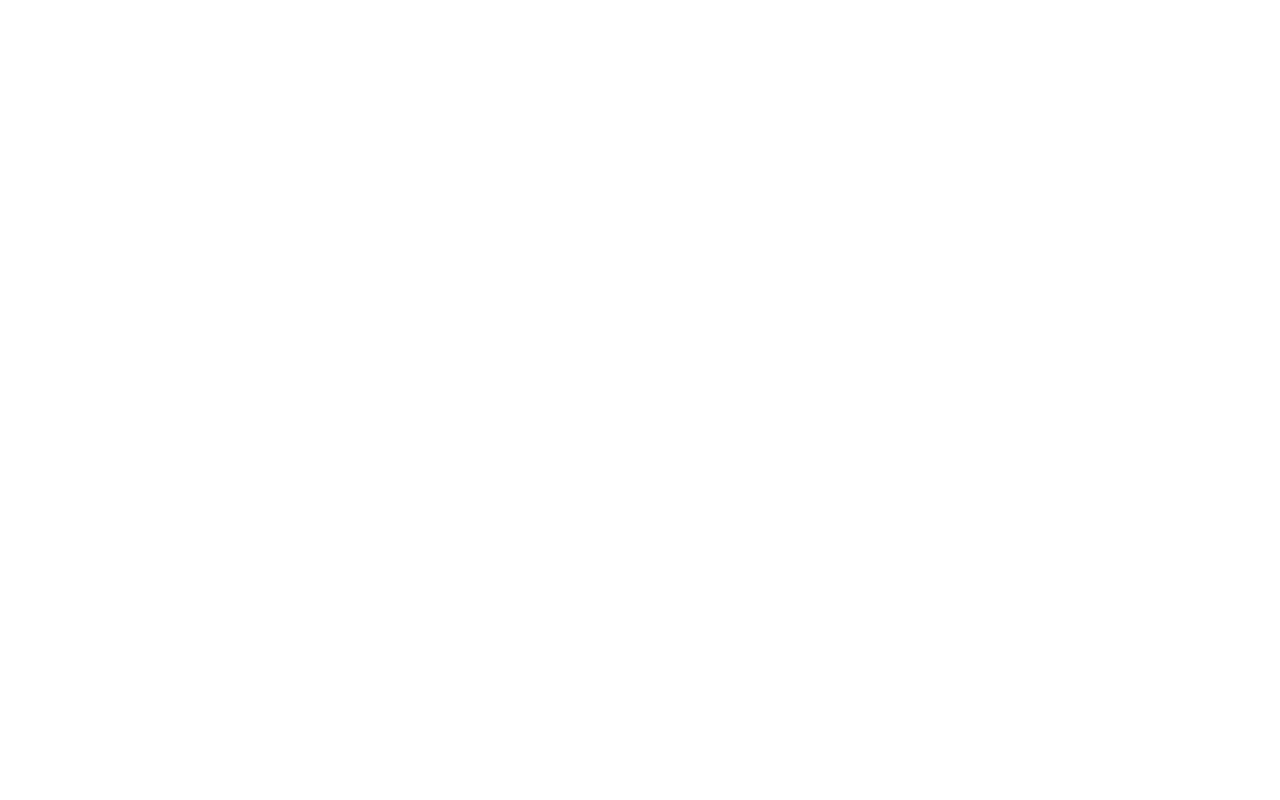
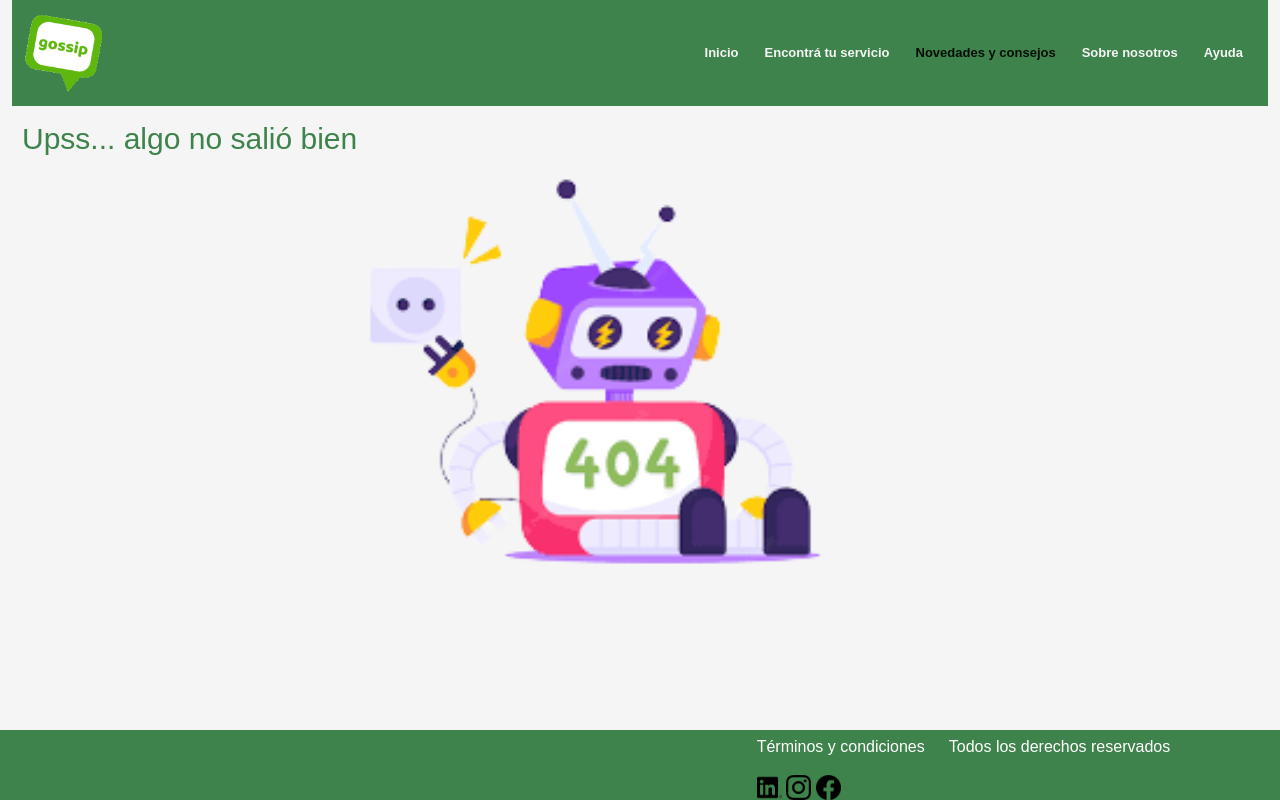
Before and after one commit to Gonzalo2194/proyecto, a website: page pages/404.html in a window 1280 px wide. Drawn offline with Linux system fonts and the light colour scheme; a web font is replaced by a local one.

Commit message:
se crea pagina error 404

```diff
--- a/pages/404.html
+++ b/pages/404.html
@@ -0,0 +1,60 @@
+<!DOCTYPE html>
+<html lang="es">
+<head>
+    <meta charset="UTF-8">
+    <meta name="viewport" content="width=device-width, initial-scale=1.0">
+    <meta name="description" content="Descubre las últimas novedades y consejos sobre temas relevantes. Mantente informado con nuestras publicaciones sobre tecnología, tendencias y consejos prácticos">
+    <meta name="keywords" content="novedades, consejos, tecnología, tendencias, actualidad, consejos prácticos, noticias y más">
+    <title>Gossip | Novedades y consejos </title>
+    <link rel="shortcut icon" href="../assets/Images/favicon.ico" type="image/x-icon">
+    <link rel="stylesheet" href="../css/bootstrap.min.css">
+    <link rel="stylesheet" href="../css/estilos.css">
+
+</head>
+<body class="fondo">
+    <header class="container-fluid background-dark">
+        <nav class="navbar navbar-expand-lg navbar-light navcolor ">
+            <div class="container-fluid">
+            <a class="navbar-brand" href="../index.html"><img src="../assets/Images/Gossip logo 1.png" alt="Logo Gossip" width="80" height="80"></a>
+            <button class="navbar-toggler" type="button" data-bs-toggle="collapse" data-bs-target="#navbarSupportedContent" aria-controls="navbarSupportedContent" aria-expanded="false" aria-label="Toggle navigation">
+                <span class="navbar-toggler-icon"></span>
+            </button>
+            <div class="collapse navbar-collapse" id="navbarSupportedContent">
+                <ul class="navbar-nav ms-auto">
+                    <li class="nav-item">
+                        <a class="nav-link fw-bold" href="../index.html">Inicio</a>
+                    </li>
+                    <li class="nav-item">
+                        <a class="nav-link fw-bold" href="./encontra_tu_servicio.html">Encontrá tu servicio</a>
+                    <li class="nav-item">
+                        <a class="nav-link active fw-bold" aria-current="page" href="#">Novedades y consejos</a>
+                    <li class="nav-item">
+                        <a class="nav-link fw-bold"  href="./Sobre nosotros.html">Sobre nosotros</a>
+                    <li class="nav-item">
+                        <a class="nav-link fw-bold" href="./contacto_ayuda.html">Ayuda</a>
+                </ul>
+            </div>
+            </div>
+        </nav>
+    </header>
+    <main>
+        <div class="container-fluid d-flex">
+            <p class="fuente_error row espaciado ">Upss... algo no salió bien</p>
+            <img class=" row col-md-4 col-lg-5 mt-1" src="../assets/Images/robot_404-removebg-preview.png" alt="robot404" >
+        </div>
+    </main>
+    <footer class="container-fluid d-flex footercolor text-white footer_error ">
+        <!--enlaces relativos y absolutos en redes sociales-->
+        <div class="row offset-sm-7  ">
+                <p class="col col-md-auto " > Términos y condiciones</p>
+                <p  class="col col-md-auto " >Todos los derechos reservados</p>
+            <section class="col col-md-auto" >
+                <a target="_blank" href="https://www.linkedin.com/"><img src="../assets/Images/Linkedin logo.png"width="25px" height="25px" alt="Logo Linkedin"></a>
+                <a target="_blank" href="https://www.instagram.com"><img src="../assets/Images/IG logo.png" width="25px" height="25px"alt="Logo Instagram"></a>
+                <a target="_blank" href="https://www.facebook.com"><img src="../assets/Images/FB logo.png" width="25px" height="25px"alt="Logo Facebook"></a>
+            </section>
+        </div>
+    </footer>
+    <script src="../js/bootstrap.bundle.min.js"></script>
+</body>
+</html>
--- /dev/null
+++ b/sass/_error.scss
@@ -0,0 +1,9 @@
+.fuente_error{
+    color: $color-primariogossip;
+    font-size: 30px;
+}
+.footer_error{
+    position: absolute;
+    width: 100%;
+    bottom: 0;
+}
--- a/sass/estilos.scss
+++ b/sass/estilos.scss
@@ -9,3 +9,4 @@
 @import 'main_novedades.scss';
 @import 'main_ayuda.scss';
 @import 'footer.scss';
+@import 'error.scss';
```
Also changed, not shown: assets/Images/robot_404-removebg-preview pix.png (added), assets/Images/robot_404-removebg-preview.png (added), assets/Images/robot_404.png (added), css/estilos.css, sass/_main.scss (line endings or trailing spaces), 1 other file.
